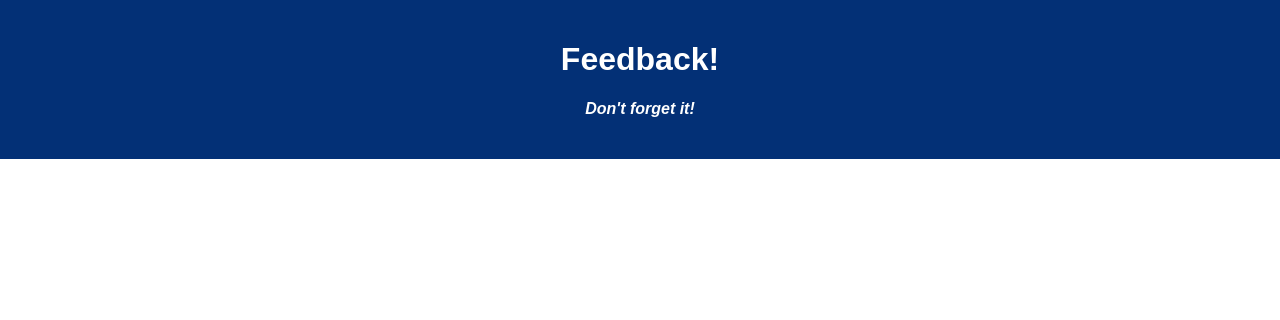
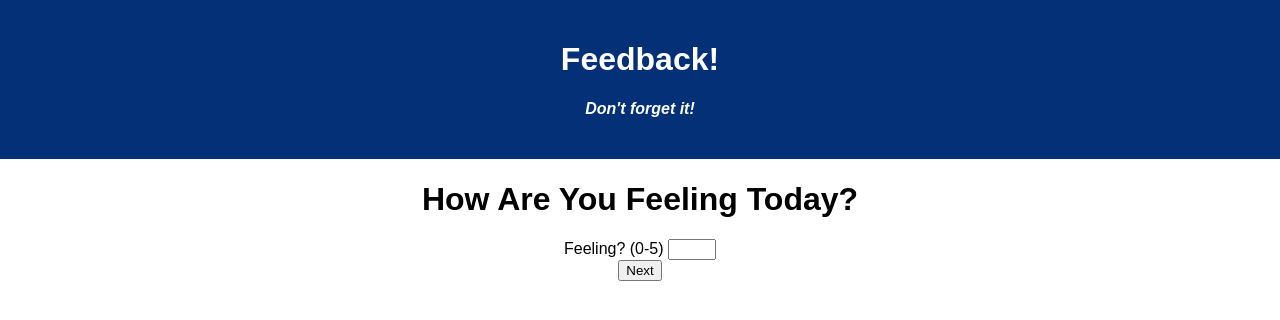
Before and after one commit to trpbr92/weekend-redux-feedback-loop, a React (Create React App) app: page / in a window 1280 px wide. Shown: the top 320 px of the page. Built offline with nearby package versions, Linux system fonts and the light colour scheme.

Commit message:
feeling created, not functioning

```diff
--- a/src/components/App/App.jsx
+++ b/src/components/App/App.jsx
@@ -1,13 +1,13 @@
 import React from 'react';
 import axios from 'axios';
 import './App.css';
-import Header from '../Header/Header';
+import Feeling from '../Feeling/Feeling';
 
 function App() {
 
   return (
     <div className='App'>
-     <Header />
+    <Feeling />
     </div>
   );
 }
--- /dev/null
+++ b/src/components/Feeling/Feeling.jsx
@@ -0,0 +1,20 @@
+import Header from "../Header/Header";
+
+function Feeling(){
+    return(
+        <>
+    <header>
+        <Header />
+    </header>
+        <h1>How Are You Feeling Today?</h1>
+    <div>
+        <label for="feeling">Feeling? (0-5) </label>
+        <input type="number" id="feeling" name="feeling"
+        min="0" max="5"/>
+    </div>
+        <button>Next</button>
+        </>
+    )
+}
+
+export default Feeling;
```
